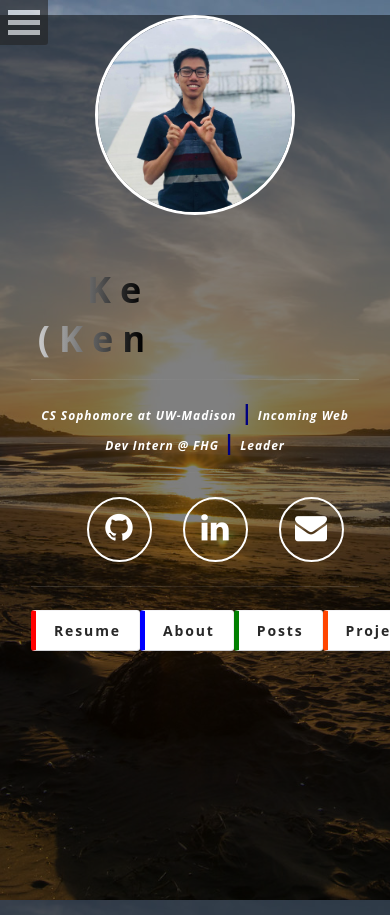
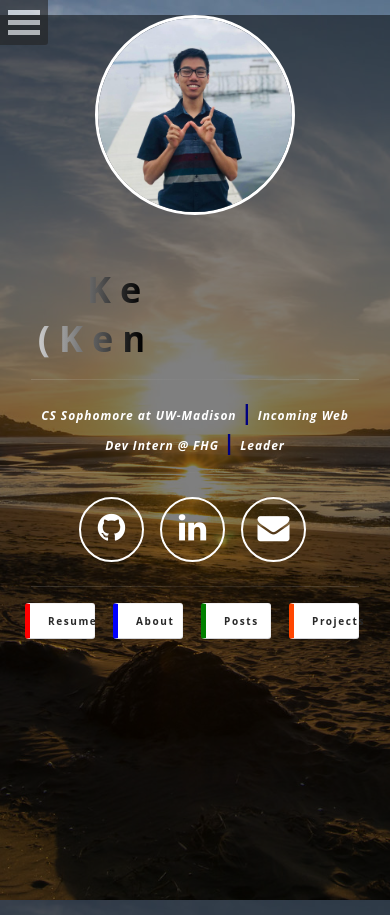
Before and after one commit to klmui/klmui2, a Jekyll site: the page built from index.html, in a window 390 px wide. Built offline with Jekyll 4.4.1, drawn with Linux system fonts in a browser that asks for light colours.

Commit message:
Add more responsiveness

```diff
--- a/_layouts/home.html
+++ b/_layouts/home.html
@@ -30,7 +30,8 @@ layout: compress
                     </h3>
                     {% include social-links.html %}
                   <hr class="hr-line">
-                  <h3 class="sections">
+            </div>
+            <div class="sections">
                 <a style="border-left: 5px solid red" class="btn zoobtn" target="_blank" href="https://drive.google.com/file/d/1wrIWhQ2lVmfdQfkTnEqgGPr3mpo7COkr/view?usp=sharing">
                 Resume
                 </a>
@@ -43,7 +44,6 @@ layout: compress
                 <a style="border-left: 5px solid orangered" class="btn zoombtn" href="{{ site.url }}/projects">
                 Projects
                 </a>
-                 </h3>
             </div>
         </div>
     </header>
--- a/_sass/elements.scss
+++ b/_sass/elements.scss
@@ -86,6 +86,9 @@
 .socials {
     display: flex;
     justify-content: space-around;
+    @media #{$small} {
+		justify-content: flex-start;
+	}
     > li {
         border-radius: 100%;
         border: 2px solid white;
--- a/_sass/site.scss
+++ b/_sass/site.scss
@@ -99,8 +99,14 @@ body {
     font-family: 'Open Sans';
     display: flex;
     @media #{$small} {
-        display: flex;
-        justify-content: space-around;
+        > a {
+            justify-content: space-between;
+            margin: 0 10px;
+            width: 70px;
+            margin-right: 8px;
+            font-size: 10px;
+            text-align: center;
+        }
     }
  }
 
```
Lines whose indentation alone changed are shown as unchanged.
